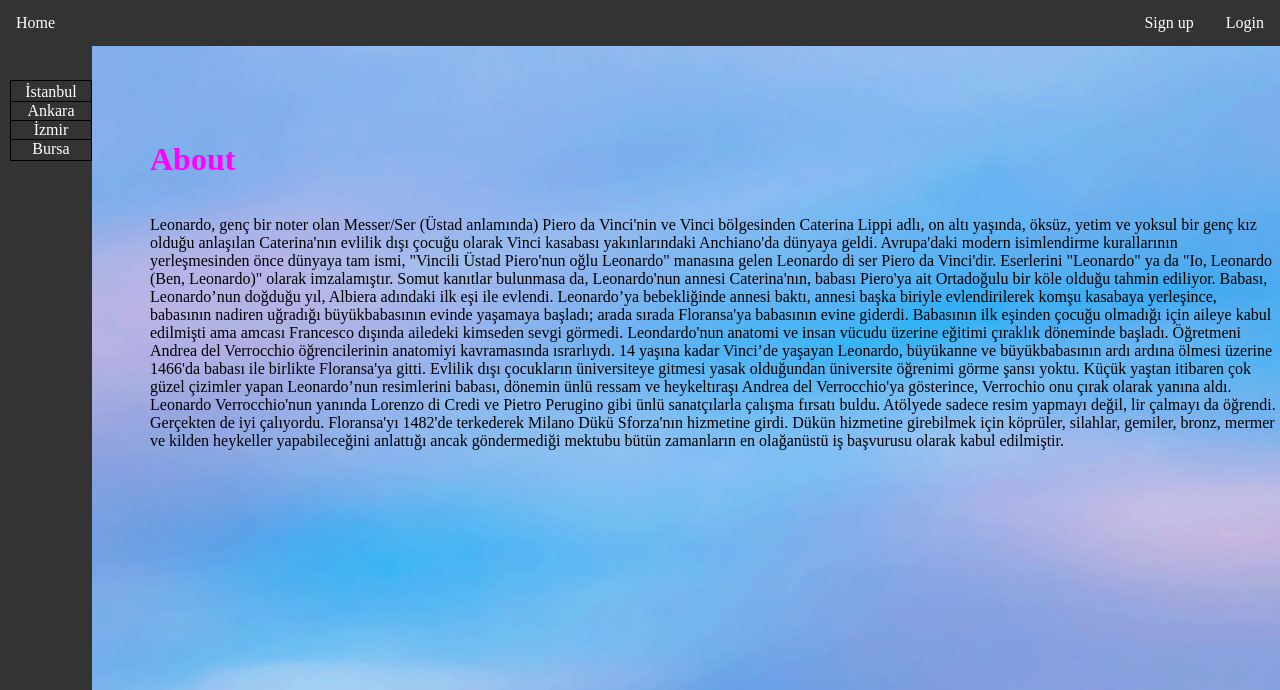
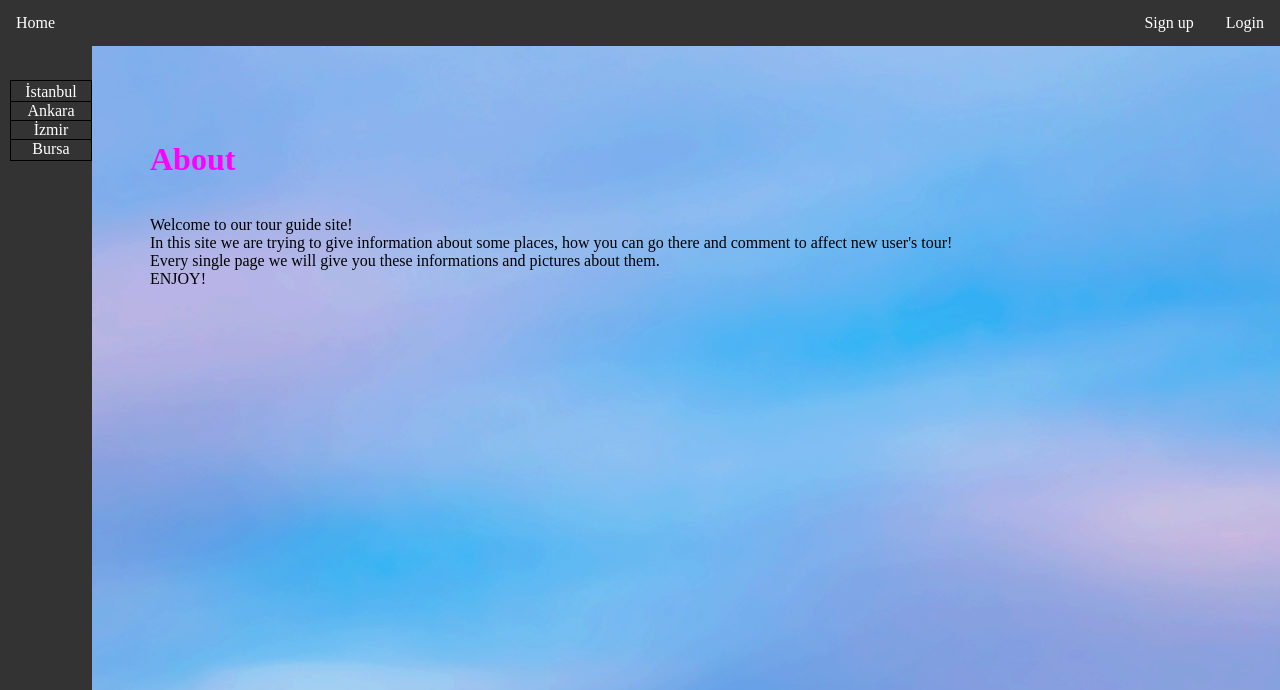
Before and after one commit to Hazar-Ozbayhan/Web, a Django app: template templates/Pages/Home.html in a window 1280 px wide. Shown: the top 690 px of the page. Run offline with Django 3.2, Linux system fonts and the light colour scheme; the template is opened without the code that fills it, so the values that code supplies are empty.

```diff
--- a/static/css/home.css
+++ b/static/css/home.css
@@ -16,3 +16,6 @@
 }
 html{
 }
+body{
+  background: url("/static/img/back.png");
+}
--- a/static/css/main.css
+++ b/static/css/main.css
@@ -62,6 +62,3 @@
   overflow: hidden;
   background-color: #333;
 }
-body{
-  background: url("/static/img/back.png");
-}
--- a/templates/Pages/Comments.html
+++ b/templates/Pages/Comments.html
@@ -16,9 +16,9 @@
                <div class="hil2"><img class="dl" src="{% static 'img/begenme.png' %}"></div>
                <button class="dis">Disli</button>
 
-<div class="comtab"><p style="float: left;">Name : fatih</p><p style="float: right;">Rate :10/10</p><br><br><p><hr>
+<div class="comtab"><p style="float: left;color:white;">Name : fatih</p><p style="float: right; color:white;">Rate :10/10</p><br><br><p><hr>
 <p class="comm">Evliya Çelebi kuleyi şöyle tarif eder: Deniz içinde karadan bir ok atımı uzak, dört köşe, sanatkarane yapılmış bir yüksek kuledir. Yüksekliği tam 80 (seksen) arşındır. Sathı mesehası iki yüz adımdır. İki taraftan kapısı vardır.
 </p></div>
 
-<img src="{% static 'img/res.jpg' %}"  class="image" >
+
 {% endblock %}
--- a/templates/Pages/Home.html
+++ b/templates/Pages/Home.html
@@ -7,15 +7,13 @@
     <link rel="stylesheet" href="{% static '/css/home.css' %}">
     <div class="main">
       <h1 id="baslık"> About </h1>
-      <p class="info">Leonardo, genç bir noter olan Messer/Ser (Üstad anlamında) Piero da Vinci'nin ve Vinci bölgesinden Caterina Lippi adlı, on altı yaşında, öksüz, yetim ve yoksul bir genç kız olduğu anlaşılan Caterina'nın evlilik dışı çocuğu olarak Vinci kasabası yakınlarındaki Anchiano'da dünyaya geldi. Avrupa'daki modern isimlendirme kurallarının yerleşmesinden önce dünyaya tam ismi, "Vincili Üstad Piero'nun oğlu Leonardo" manasına gelen Leonardo di ser Piero da Vinci'dir. Eserlerini "Leonardo" ya da "Io, Leonardo (Ben, Leonardo)" olarak imzalamıştır.
-
-Somut kanıtlar bulunmasa da, Leonardo'nun annesi Caterina'nın, babası Piero'ya ait Ortadoğulu bir köle olduğu tahmin ediliyor. Babası, Leonardo’nun doğduğu yıl, Albiera adındaki ilk eşi ile evlendi. Leonardo’ya bebekliğinde annesi baktı, annesi başka biriyle evlendirilerek komşu kasabaya yerleşince, babasının nadiren uğradığı büyükbabasının evinde yaşamaya başladı; arada sırada Floransa'ya babasının evine giderdi. Babasının ilk eşinden çocuğu olmadığı için aileye kabul edilmişti ama amcası Francesco dışında ailedeki kimseden sevgi görmedi.
-
-
-Leondardo'nun anatomi ve insan vücudu üzerine eğitimi çıraklık döneminde başladı. Öğretmeni Andrea del Verrocchio öğrencilerinin anatomiyi kavramasında ısrarlıydı.
-14 yaşına kadar Vinci’de yaşayan Leonardo, büyükanne ve büyükbabasının ardı ardına ölmesi üzerine 1466'da babası ile birlikte Floransa'ya gitti. Evlilik dışı çocukların üniversiteye gitmesi yasak olduğundan üniversite öğrenimi görme şansı yoktu. Küçük yaştan itibaren çok güzel çizimler yapan Leonardo’nun resimlerini babası, dönemin ünlü ressam ve heykeltıraşı Andrea del Verrocchio'ya gösterince, Verrochio onu çırak olarak yanına aldı. Leonardo Verrocchio'nun yanında Lorenzo di Credi ve Pietro Perugino gibi ünlü sanatçılarla çalışma fırsatı buldu. Atölyede sadece resim yapmayı değil, lir çalmayı da öğrendi. Gerçekten de iyi çalıyordu.
-
-Floransa'yı 1482'de terkederek Milano Dükü Sforza'nın hizmetine girdi. Dükün hizmetine girebilmek için köprüler, silahlar, gemiler, bronz, mermer ve kilden heykeller yapabileceğini anlattığı ancak göndermediği mektubu bütün zamanların en olağanüstü iş başvurusu olarak kabul edilmiştir.
+      <p class="info">Welcome to our tour guide site!
+<br>
+In this site we are trying to give information about some places, how you can go there and comment to affect new user's tour!
+<br>
+Every single page we will give you these informations and pictures about them.
+<br>
+ENJOY!
 </p>
     </div>
 {% endblock %}
```
Also changed, not shown: static/css/Place.css (+7 -0 lines), static/css/city.css (+7 -0 lines), static/css/comments.css (+9 -0 lines), static/img/comm.png (added), static/img/gal.png (added), static/img/galata.jfif (added).
